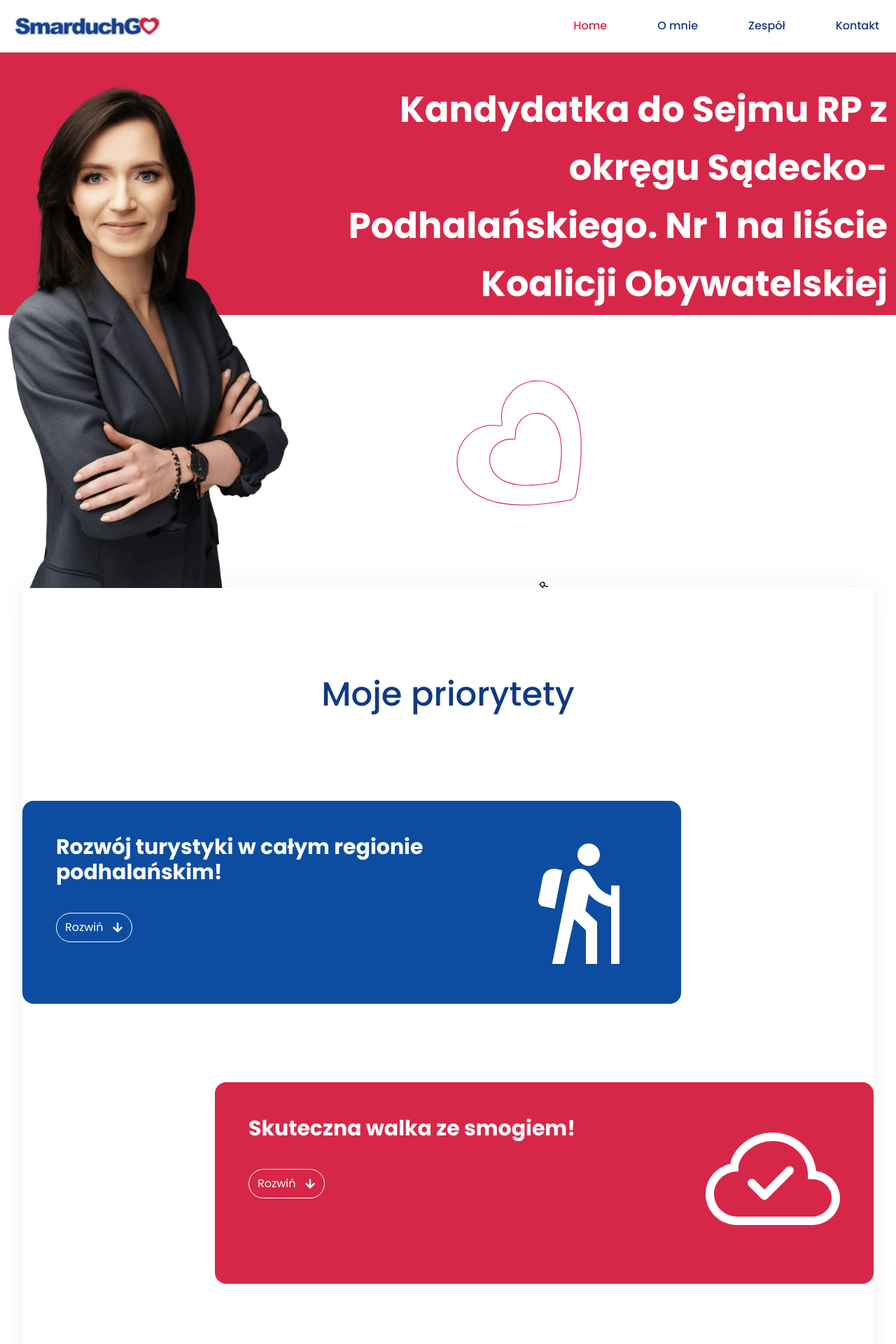
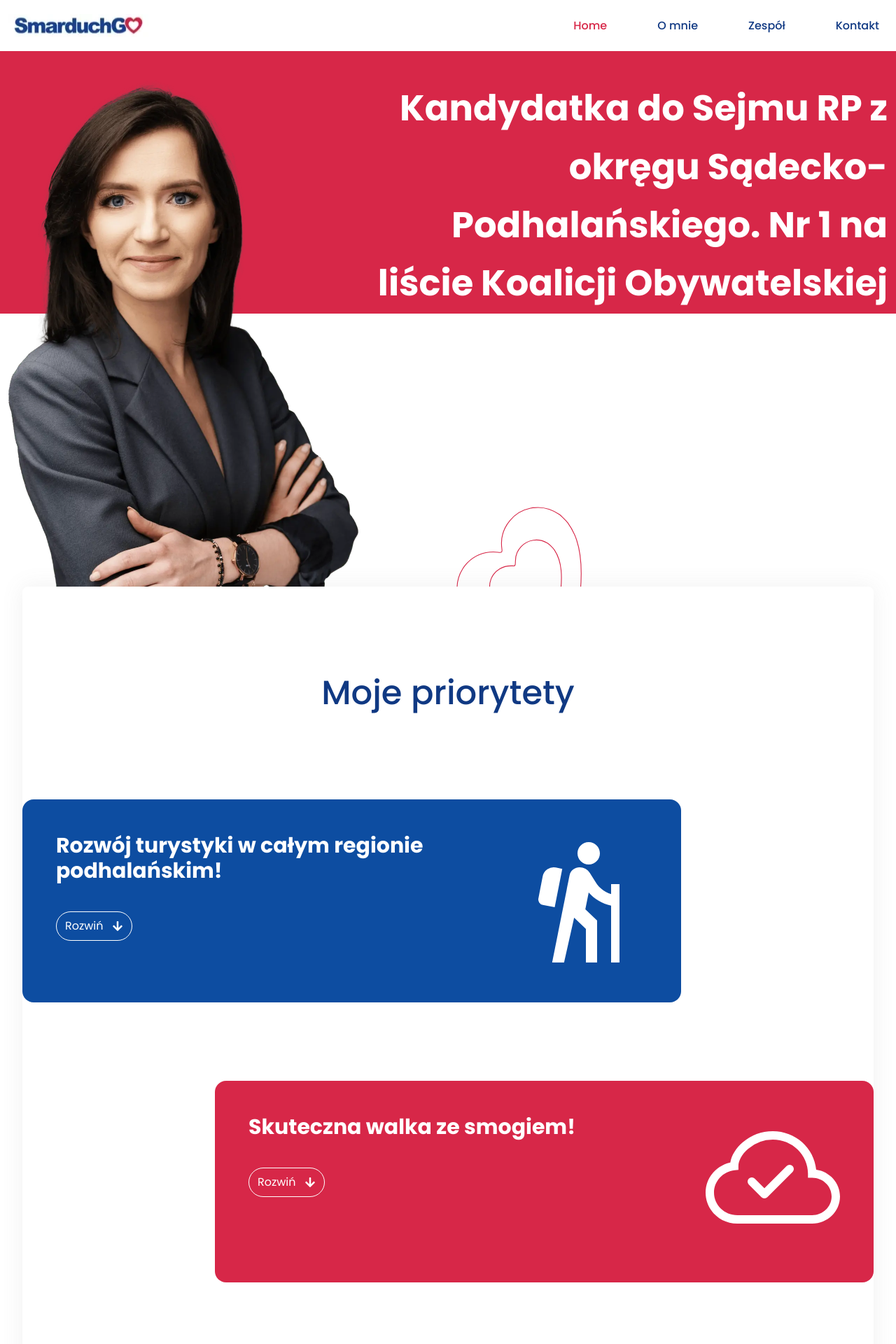
Before and after one commit to F4eNn/Weronika-smarduch-Posel, a Next.js app: page / in a window 1280 px wide. Shown: the top 1920 px of the page at 70% size. Built offline with nearby package versions, Linux system fonts and the light colour scheme.

Commit message:
fix: accessbility

```diff
--- a/src/app/page.tsx
+++ b/src/app/page.tsx
@@ -4,7 +4,7 @@ import { Priorities } from '@/components/home/Priorities'
 
 export default function Home() {
 	return (
-		<main className='overflow-x-hidden'>
+		<main >
 			<Hero />
 			<Priorities />
 			<Activities />
--- a/src/components/about/AboutMe.tsx
+++ b/src/components/about/AboutMe.tsx
@@ -47,26 +47,27 @@ export const AboutMe = () => {
 						<div className='absolute right-0 top-16 -z-10 h-40 w-40 fill-darkBlue/10'>
 							<QuoteIcon />
 						</div>
-						<div className='absolute -right-3 top-16 -z-10 h-14 w-14 fill-darkBlue sm:-right-5'>
+						<div className='absolute -right-3 top-16 -z-10 h-14 w-14 fill-darkBlue lg:-right-5'>
 							<QuoteIcon />
 						</div>
 					</div>
 					<div className='flex items-end   lg:flex-col'>
-						<div className=' lg:hidden'>
-							<Image src='/weronika-minify/Nasza-w-sejmie.webp' alt='Weronika Smarduch' width={550} height={600} />
+						<div className=' relative lg:hidden w-[325px] sm:w-[500px] aspect-[2] '>
+							<Image src='/weronika-minify/Nasza-w-sejmie.webp' alt='Weronika Smarduch' fill />
 						</div>
 						<div>
 							<Image src='/weronika-minify/Weronika-1.webp' alt='Weronika Smarduch' width={450} height={600} />
 						</div>
 					</div>
 				</div>
-				<Image
-					src='/weronika-minify/Nasza-w-sejmie.webp'
-					alt='Weronika Smarduch'
-					width={550}
-					height={600}
-					className='mt-10 hidden lg:block'
-				/>
+				<div className='relative hidden lg:block w-[500px] aspect-[2]'>
+					<Image
+						src='/weronika-minify/Nasza-w-sejmie.webp'
+						alt='Weronika Smarduch'
+						fill
+						className='mt-10 '
+					/>
+				</div>
 			</Wrapper>
 		</Section>
 	)
--- a/src/components/home/Footer.tsx
+++ b/src/components/home/Footer.tsx
@@ -14,9 +14,9 @@ import { pulseAnimation } from '@/animations/animations'
 
 export const Footer = () => {
 	const socialMedia = [
-		{ icon: <AiFillFacebook />, url: 'https://www.facebook.com/smarduch.weronika' },
-		{ icon: <AiFillInstagram />, url: 'https://www.instagram.com/weronikasmarduch/' },
-		{ icon: <AiOutlineTwitter />, url: 'https://twitter.com/WSmarduch ' },
+		{ icon: <AiFillFacebook />, url: 'https://www.facebook.com/smarduch.weronika' ,label: 'facebook'},
+		{ icon: <AiFillInstagram />, url: 'https://www.instagram.com/weronikasmarduch/', label: 'instagram' },
+		{ icon: <AiOutlineTwitter />, url: 'https://twitter.com/WSmarduch ', label: 'twitter' },
 	]
 	return (
 		<footer className='mt-auto  w-full border-t border-darkBlue pb-3 pt-16'>
@@ -43,8 +43,9 @@ export const Footer = () => {
 						<div className=' flex w-full flex-col flex-wrap items-center gap-10 font-[500] text-darkBlue sm:flex-row  sm:items-start sm:justify-between'>
 							<div className=' flex flex-col items-center gap-8  sm:items-start'>
 								<div className='flex gap-5'>
-									{socialMedia.map(({ icon, url }, idx) => (
+									{socialMedia.map(({ icon, url, label }, idx) => (
 										<a
+											aria-label={label}
 											key={idx}
 											target='_blank'
 											href={url}
--- a/src/components/home/Hero.tsx
+++ b/src/components/home/Hero.tsx
@@ -15,7 +15,7 @@ export const Hero = () => {
 						alt='Weronika Smarduch'
 						width={400}
 						height={600}
-						className='md:w-[300px] lg:w-[400px]'
+						className='md:w-[300px] lg:w-[500px]'
 					/>
 					<RevealAnimation>
 						<h1 className='mt-11 text-center text-[2rem] font-bold leading-[3.7rem] text-darkBlue md:mt-0 md:text-right md:text-[2.2rem]  md:leading-[3.5rem] md:text-white lg:text-[2.8rem] lg:leading-[4.2rem] xl:text-[3.2rem] xl:leading-[5.2rem]'>
@@ -23,7 +23,7 @@ export const Hero = () => {
 						</h1>
 					</RevealAnimation>
 					<div className='absolute  hidden  -rotate-45 md:bottom-0 md:left-1/2 md:block md:h-[175px] md:w-[175px] lg:bottom-16 lg:h-[250px] lg:w-[250px]'>
-						<AnimateHeart />R
+						<AnimateHeart />
 					</div>
 				</div>
 			</Wrapper>
--- a/src/components/home/Priorities.tsx
+++ b/src/components/home/Priorities.tsx
@@ -6,7 +6,7 @@ import { PrioritieCard } from '../ui/PrioritieCard'
 
 export const Priorities = () => {
 	return (
-		<section className=' custom-shadow  relative mx-3 mt-[875px] rounded-xl bg-white py-20 md:mt-[290px] lg:mx-8  lg:mt-[390px] lg:rounded-lg lg:py-32 '>
+		<section className=' custom-shadow overflow-x-hidden relative mx-3 mt-[875px] rounded-xl bg-white py-20 md:mt-[290px] lg:mx-8  lg:mt-[390px] lg:rounded-lg lg:py-32 '>
 			<Wrapper>
 				<div>
 					<h2 className='mb-16 text-center font-[500] text-darkBlue text-3xl lg:mb-32 lg:text-5xl'>
--- a/src/components/nav/Desktop.tsx
+++ b/src/components/nav/Desktop.tsx
@@ -11,10 +11,8 @@ export const Desktop = () => {
 	const currentPathname = usePathname()
 	return (
 		<Wrapper>
-			<ul className='hidden flex-col items-center justify-between gap-12  md:flex md:flex-row'>
-				<li>
-					<Logo />
-				</li>
+			<div className='hidden flex-col items-center justify-between gap-12  md:flex md:flex-row'>
+				<Logo />
 				<ul className='flex flex-col gap-10  text-center font-[500] sm:flex-row lg:gap-12 '>
 					{linksArray.map(([url, name], idx) => (
 						<li className='transition-colors duration-200 hover:text-secondary' key={idx}>
@@ -24,7 +22,7 @@ export const Desktop = () => {
 						</li>
 					))}
 				</ul>
-			</ul>
+			</div>
 		</Wrapper>
 	)
 }
--- a/src/components/nav/Mobile.tsx
+++ b/src/components/nav/Mobile.tsx
@@ -39,7 +39,7 @@ export const Mobile = () => {
 			<div className={`flex items-center  justify-between p-3 md:hidden ${isOpen ? 'text-white' : ''} `}>
 				<Logo />
 				<div className='relative z-50'>
-					<Hamburger toggle={setIsOpen} toggled={isOpen} />
+					<Hamburger label='nawigacja mobilna' toggle={setIsOpen} toggled={isOpen} />
 				</div>
 			</div>
 			<AnimatePresence>
--- a/src/components/ui/Logo.tsx
+++ b/src/components/ui/Logo.tsx
@@ -5,8 +5,8 @@ import React from 'react'
 import { navigation } from '@/constants/navigation'
 export const Logo = () => {
 	return (
-		<Link href={navigation.home.path} aria-label={navigation.home.label}>
-			<Image src='/weronika-minify/logo.webp' alt='' width={225} height={70} />
+		<Link href={navigation.home.path} aria-label={navigation.home.label} className='relative aspect-[6] w-[200px] '>
+			<Image src='/weronika-minify/logo.webp' alt='Weronika Smarduch logo' fill />
 		</Link>
 	)
 }
```
Also changed, not shown: public/weronika-minify/logo.webp, public/weronika-minify/weronika-stoi-mobile.webp (added).
